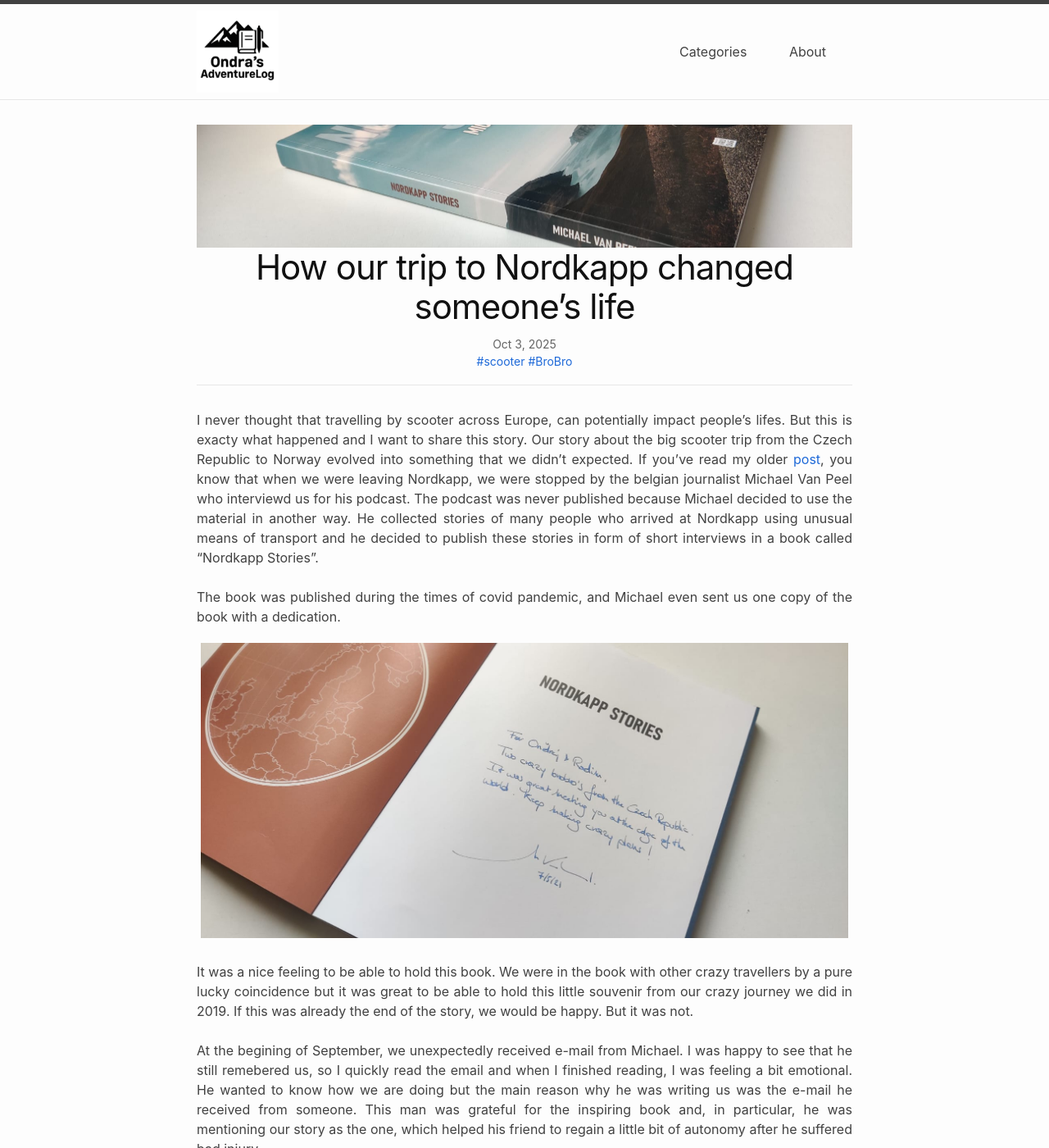
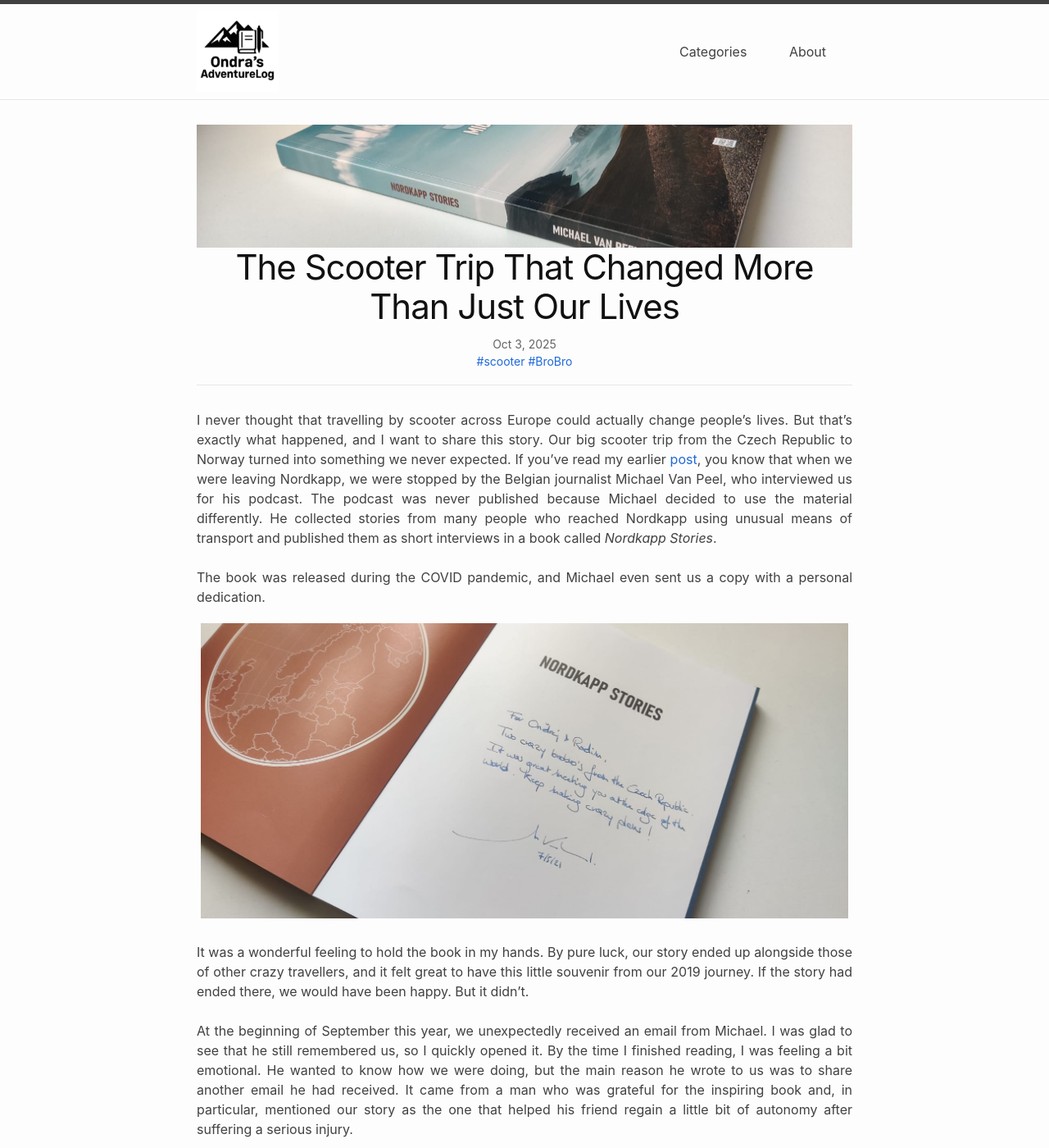
Before and after one commit to otheiner/blog, a Jekyll site: the page built from _posts/2025-10-03-Nordkapp_stories.md, in a window 1280 px wide and 1400 px high. Shown: the whole window at 82% size. Built offline with Jekyll 4.4.1, drawn with Linux system fonts in a browser that asks for light colours; some of the changed text lies outside the part shown.

Commit message:
Nordkapp stories grammar checked

```diff
--- a/_posts/2025-10-03-Nordkapp_stories.md
+++ b/_posts/2025-10-03-Nordkapp_stories.md
@@ -1,24 +1,24 @@
 ---
 layout: post
-title: How our trip to Nordkapp changed someone's life
+title: The Scooter Trip That Changed More Than Just Our Lives
 tags: scooter BroBro
 image_preview: /assets/images/BroBro/NordkappStories_2.jpeg
 image_heading: /assets/images/BroBro/NordkappStories_5.jpeg
 ---
 
-I never thought that travelling by scooter across Europe, can potentially impact people's lifes. But this is exacty what happened and I want to share this story. Our story about the big scooter trip from the Czech Republic to Norway evolved into something that we didn't expected. If you've read my older [post]({{ '/2019/09/01/BroBro_Nordkapp.html' | relative_url }}), you know that when we were leaving Nordkapp, we were stopped by the belgian journalist Michael Van Peel who interviewd us for his podcast. The podcast was never published because Michael decided to use the material in another way. He collected stories of many people who arrived at Nordkapp using unusual means of transport and he decided to publish these stories in form of short interviews in a book called "Nordkapp Stories".
+I never thought that travelling by scooter across Europe could actually change people’s lives. But that’s exactly what happened, and I want to share this story. Our big scooter trip from the Czech Republic to Norway turned into something we never expected. If you’ve read my earlier [post]({{ '/2019/09/01/BroBro_Nordkapp.html' | relative_url }}), you know that when we were leaving Nordkapp, we were stopped by the Belgian journalist Michael Van Peel, who interviewed us for his podcast. The podcast was never published because Michael decided to use the material differently. He collected stories from many people who reached Nordkapp using unusual means of transport and published them as short interviews in a book called *Nordkapp Stories*.
 
-The book was published during the times of covid pandemic, and Michael even sent us one copy of the book with a dedication.
+The book was released during the COVID pandemic, and Michael even sent us a copy with a personal dedication.
 
 {% include gallery.html
 	type="justified"
 	images="/assets/images/BroBro/NordkappStories_4.jpeg, The message in the book that Michael sent us.;
 			"%}
-It was a nice feeling to be able to hold this book. We were in the book with other crazy travellers by a pure lucky coincidence but it was great to be able to hold this little souvenir from our crazy journey we did in 2019. If this was already the end of the story, we would be happy. But it was not.
+It was a wonderful feeling to hold the book in my hands. By pure luck, our story ended up alongside those of other crazy travellers, and it felt great to have this little souvenir from our 2019 journey. If the story had ended there, we would have been happy. But it didn’t.
 
-At the begining of September, we unexpectedly received e-mail from Michael. I was happy to see that he still remebered us, so I quickly read the email and when I finished reading, I was feeling a bit emotional. He wanted to know how we are doing but the main reason why he was writing us was the e-mail he received from someone. This man was grateful for the inspiring book and, in particular, he was mentioning our story as the one, which helped his friend to regain a little bit of autonomy after he suffered bad injury.
+At the beginning of September this year, we unexpectedly received an email from Michael. I was glad to see that he still remembered us, so I quickly opened it. By the time I finished reading, I was feeling a bit emotional. He wanted to know how we were doing, but the main reason he wrote to us was to share another email he had received. It came from a man who was grateful for the inspiring book and, in particular, mentioned our story as the one that helped his friend regain a little bit of autonomy after suffering a serious injury.
 
-This is the e-mail:
+This is the email:
 
 >Hi Michael,
 >
@@ -43,7 +43,7 @@
 >Best regards, <br>
 >...
 
-I have to say that this message made me incredibly happy. I love adventures but I am also aware that being able to do similar things is kind of a privilage and I try to keep that in mind. I am healthy, I have time, and I am at stage of my life when I can allow myself to do these things. It is not always easy and it needs some dedication but that's my choice. I choose to do it, but there are people who can't, even if they wanted to. And so knowing that our story had positive impact on someone's life (and it doesn't matter it is a single person) is extemely fulfilling and makes me thing that seemingly silly activity, such as riding scooter, can help make this world slightly better place.
+I have to say, this message made me incredibly happy. I love adventures, but I’m also aware that being able to do things like this is a privilege, and I try to keep that in mind. I’m healthy, I have the time, and I’m at a stage of life where I can allow myself to do these things. It’s not always easy, and it takes dedication, but it’s my choice. I choose to do it, while many people can’t, even if they want to. That’s why knowing our story had a positive impact on someone’s life (even if it’s just one person) is extremely fulfilling. It makes me realize that a seemingly silly activity, like riding a scooter, can actually make the world just a little bit better.
 
 {% include gallery.html
 	type="justified"
@@ -52,4 +52,4 @@
 			assets/images/BroBro/NordkappStories_5.jpeg, Nordkapp Stories.
 			"%}
 
-*PS: If you want to read the interview (in English) Michael van Peel made with us, you can have a look at the book [sample](https://www.michaelvanpeel.be/download/excerpt_NS_lores_EN.pdf?_gl=1*7my2om*_ga*MTM5MDYwNTg5My4xNzU5NTEyMDAw*_ga_TBSW8R7218*czE3NTk1MTE5OTkkbzEkZzEkdDE3NTk1MTIwNzckajYwJGwwJGgw) at his webpage and our interview starts at document page number 17.*
+*PS: If you want to read the interview (in English) Michael Van Peel made with us, you can have a look at the book [sample](https://www.michaelvanpeel.be/download/excerpt_NS_lores_EN.pdf?_gl=1*7my2om*_ga*MTM5MDYwNTg5My4xNzU5NTEyMDAw*_ga_TBSW8R7218*czE3NTk1MTE5OTkkbzEkZzEkdDE3NTk1MTIwNzckajYwJGwwJGgw) at his webpage and our interview starts at document page number 17.*
```
